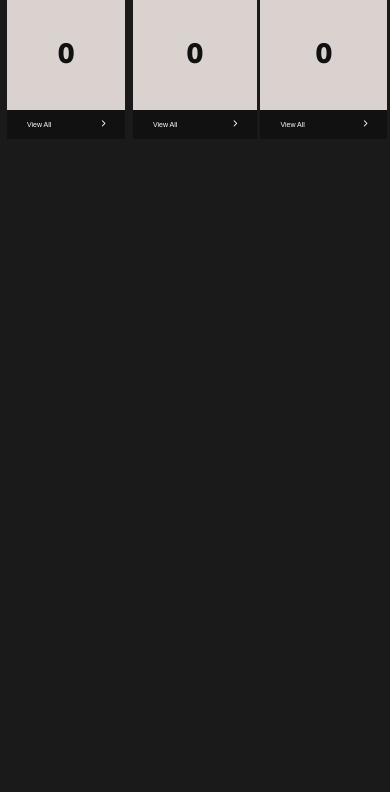
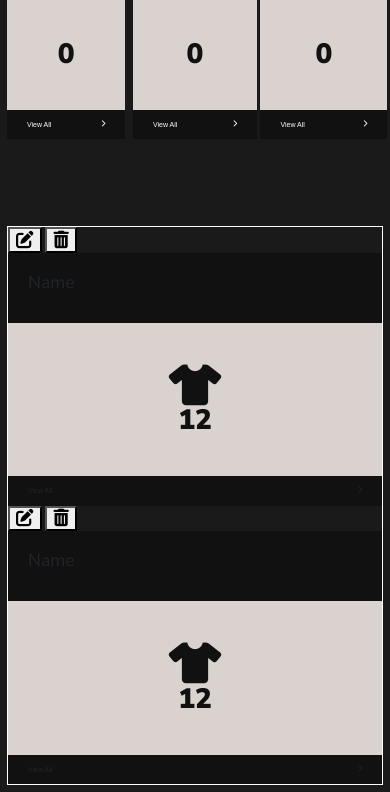
Before and after one commit to jerwinaton/highminds-website, a PHP site: page /admin/index.php in a window 390 px wide. Shown: the part 151-943 px from the top of the page. Before the commit the page ends 278 px from the top, so only its background shows below. Run offline with PHP 8.4, Linux system fonts and the light colour scheme.

Commit message:
Update: update grid column of category cards for mobile view

```diff
--- a/admin/css/cards-categories.css
+++ b/admin/css/cards-categories.css
@@ -1,7 +1,5 @@
 .outputs {
-  width: 80%;
-  margin: 0 auto;
-  /* border: 1px solid white; */
+  border: 1px solid white;
 }
 .my-card-category-container {
   /* border: 1px solid white; */
@@ -36,3 +34,12 @@
 }
 
 /* mycard category */
+.my-card-category {
+  color: white;
+  min-width: 250px;
+}
+@media (max-width: 576px) {
+  .my-card-category {
+    min-width: 200px;
+  }
+}
--- a/admin/index.php
+++ b/admin/index.php
@@ -104,16 +104,16 @@
         ];
 
         const categories = [
-          { name: "Tshirt", total_products: 10, image: "product-category.jpg" },
-          { name: "Shoe", total_products: 50, image: "product-category.jpg" },
-          { name: "Bag", total_products: 40, image: "product-category.jpg" },
+          { name: "Tshirt", total_products: 10, icon: "fas fa-tshirt fa-3x" },
+          { name: "Shoe", total_products: 50, icon: "fas fa-tshirt fa-3x" },
+          { name: "Bag", total_products: 40, icon: "fas fa-tshirt fa-3x" },
           {
             name: "Slipper",
             total_products: 70,
-            image: "product-category.jpg",
+            icon: "fas fa-tshirt fa-3x",
           },
-          { name: "Shades", total_products: 70, image: "product-category.jpg" },
-          { name: "Owa", total_products: 19, image: "product-category.jpg" },
+          { name: "Shades", total_products: 70, icon: "fas fa-tshirt fa-3x" },
+          { name: "Owa", total_products: 19, icon: "fas fa-tshirt fa-3x" },
         ];
 
         const collection = [
@@ -128,7 +128,49 @@
     </section>
     <section>
       <div class="outputs">
-        <div class="row justify-content-center"></div>
+        <div class="row justify-content-center">
+          <div class="col-12 col-md-6 my-card-collections-container">
+            <div class="collections-actions">
+              <button class=""><i class="fas fa-edit fa-lg"></i></button>
+              <button class=""><i class="fas fa-trash-alt fa-lg"></i></button>
+            </div>
+            <div class="my-card-collections">
+              <div class="my-card-head my-card-collections-head">
+                <h3>Name</h3>
+              </div>
+              <div class="my-card-body my-card-collections-body">
+                <i class="fas fa-tshirt fa-3x"></i>
+                <h1>12</h1>
+              </div>
+              <div
+                class="my-card-footer my-card-collections-footer d-flex flex-row justify-content-between"
+              >
+                View All <i class="fas fa-chevron-right"></i>
+              </div>
+            </div>
+          </div>
+
+          <div class="col-12 col-md-6 my-card-collections-container">
+            <div class="collections-actions">
+              <button class=""><i class="fas fa-edit fa-lg"></i></button>
+              <button class=""><i class="fas fa-trash-alt fa-lg"></i></button>
+            </div>
+            <div class="my-card-collections">
+              <div class="my-card-head my-card-collections-head">
+                <h3>Name</h3>
+              </div>
+              <div class="my-card-body my-card-collections-body">
+                <i class="fas fa-tshirt fa-3x"></i>
+                <h1>12</h1>
+              </div>
+              <div
+                class="my-card-footer my-card-collections-footer d-flex flex-row justify-content-between"
+              >
+                View All <i class="fas fa-chevron-right"></i>
+              </div>
+            </div>
+          </div>
+        </div>
       </div>
     </section>
     <!-- end of outputs section -->
@@ -144,21 +186,20 @@
             const container = $(".outputs").find(".row");
             categories.forEach((result) => {
               const content = `
-          <div class="col-12 col-sm-6 col-md-4 col-lg-3 my-card-category-container" >
+          <div class="col-6 col-md-4 col-lg-3 my-card-category-container" >
             <div class="category-actions">
               <button class=""><i class="fas fa-edit fa-lg"></i></button>
               <button class=""><i class="fas fa-trash-alt fa-lg"></i></button>
             </div>
-            <div class="my-card my-card-category">
+            <div class="my-card-category">
               <div class="my-card-head my-card-category-head">
                 <h3>${result.name}</h3>
               </div>
               <div class="my-card-body my-card-category-body">
-                <img src="${result.image}" width=250>
-                <!-- <i class="fas fa-tshirt fa-3x"></i> -->
+                <i class="${result.icon}"></i>
                 <h1>${result.total_products}</h1>
               </div>
-              <div class="my-card-footer my-card-category-footer">
+              <div class="my-card-footer my-card-category-footer d-flex flex-row justify-content-between">
                 View All <i class="fas fa-chevron-right"></i>
               </div>
             </div>
```
